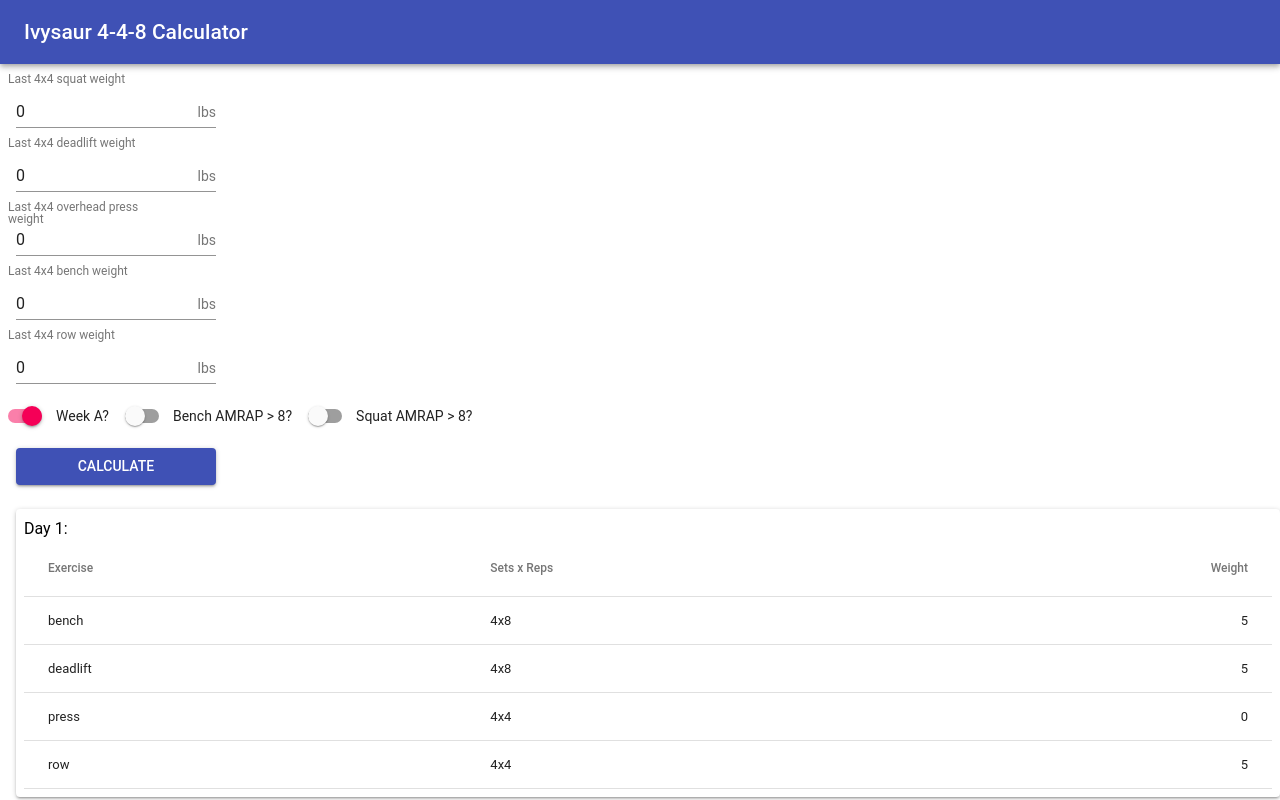
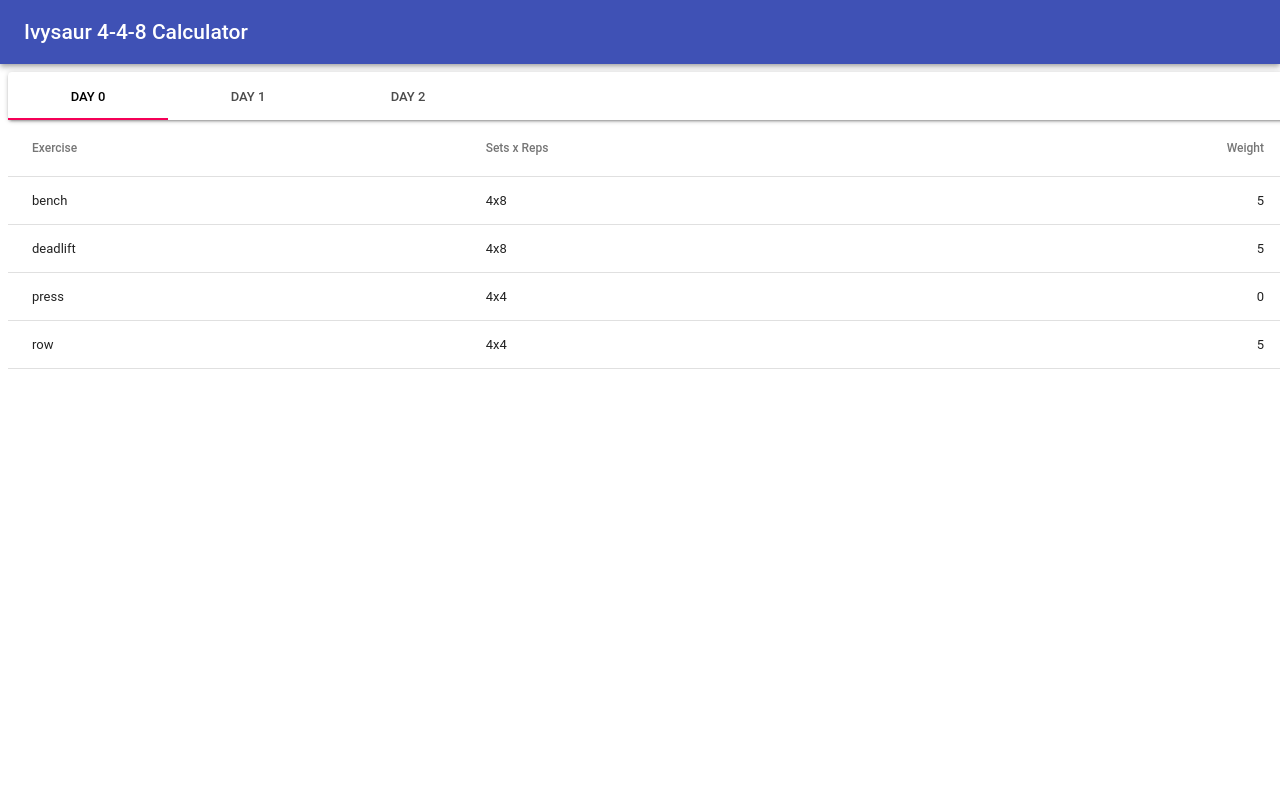
Before and after one commit to tydar/workout-calculator, a React (Create React App) app: page / in a window 1280 px wide. Both pictures are taken after a click on the button "CALCULATE". Shown: the top 800 px of the page. Built offline with nearby package versions, Linux system fonts and the light colour scheme.

Commit message:
Added tabulation to workout tables.

```diff
--- a/src/App.jsx
+++ b/src/App.jsx
@@ -1,6 +1,6 @@
 import React, { Component } from 'react';
 import LiftsFormWrapper from './components/LiftsForm';
-import WorkoutTable from './components/WorkoutTable';
+import WorkoutTables from './components/WorkoutTables';
 import NavBar from './components/NavBar';
 import { generateWeights } from './utils/utils';
 
@@ -25,8 +25,7 @@
     return (
       <div>
         <NavBar />
-        <LiftsFormWrapper handleSubmit={this.handleLiftsSubmit} />
-        {week ? <WorkoutTable days={week} /> : null}
+        {week ? <WorkoutTables days={week} /> : <LiftsFormWrapper handleSubmit={this.handleLiftsSubmit} />}
       </div>
     );
   }
--- a/src/components/WorkoutTable.jsx
+++ /dev/null
@@ -1,68 +0,0 @@
-import React from 'react';
-import PropTypes from 'prop-types';
-import { withStyles } from '@material-ui/core/styles';
-import Table from '@material-ui/core/Table';
-import TableBody from '@material-ui/core/TableBody';
-import TableCell from '@material-ui/core/TableCell';
-import TableHead from '@material-ui/core/TableHead';
-import TableRow from '@material-ui/core/TableRow';
-import Paper from '@material-ui/core/Paper';
-import Typography from '@material-ui/core/Typography';
-
-const styles = theme => ({
-  root: {
-    width: '100%',
-    margin: theme.spacing.unit,
-  },
-  table: {
-    padding: theme.spacing.unit,
-    margin: theme.spacing.unit,
-  },
-});
-
-function WorkoutTable(props) {
-  const { classes, days } = props;
-  return (
-    <div className={classes.root}>
-      {days.map((day, dindex) => {
-        return (
-          <Paper className={classes.table}>
-            <Typography color="inherit" variant="subheading">
-              Day {dindex + 1}:
-            </Typography>
-            <Table key={dindex}>
-              <TableHead>
-                <TableRow>
-                  <TableCell>Exercise</TableCell>
-                  <TableCell>Sets x Reps</TableCell>
-                  <TableCell numeric>Weight</TableCell>
-                </TableRow>
-              </TableHead>
-              <TableBody>
-                {day.map((exercise, index) => {
-                  return (
-                    <TableRow key={index}>
-                      <TableCell component="th" scope="row">
-                        {exercise.name}
-                      </TableCell>
-                      <TableCell>
-                        {exercise.sets}
-                        x
-                        {exercise.reps}
-                      </TableCell>
-                      <TableCell numeric>
-                        {exercise.weight}
-                      </TableCell>
-                    </TableRow>
-                  );
-                })}
-              </TableBody>
-            </Table>
-          </Paper>
-        );
-      })}
-    </div>
-  );
-}
-
-export default withStyles(styles)(WorkoutTable);
--- /dev/null
+++ b/src/components/WorkoutTables.jsx
@@ -0,0 +1,102 @@
+import React from 'react';
+import PropTypes from 'prop-types';
+import { withStyles } from '@material-ui/core/styles';
+import Table from '@material-ui/core/Table';
+import TableBody from '@material-ui/core/TableBody';
+import TableCell from '@material-ui/core/TableCell';
+import TableHead from '@material-ui/core/TableHead';
+import TableRow from '@material-ui/core/TableRow';
+import Tabs from '@material-ui/core/Tabs';
+import Tab from '@material-ui/core/Tab';
+import Paper from '@material-ui/core/Paper';
+import Typography from '@material-ui/core/Typography';
+
+const styles = theme => ({
+  root: {
+    width: '100%',
+    margin: theme.spacing.unit,
+  },
+  table: {
+    padding: theme.spacing.unit,
+    margin: theme.spacing.unit,
+  },
+});
+
+function WorkoutTable(props) {
+  const { classes, day } = props;
+  return (
+    <Table>
+      <TableHead>
+        <TableRow>
+          <TableCell>Exercise</TableCell>
+          <TableCell>Sets x Reps</TableCell>
+          <TableCell numeric>Weight</TableCell>
+        </TableRow>
+      </TableHead>
+      <TableBody>
+        {day.map((exercise, index) => {
+          return (
+            <TableRow key={index}>
+              <TableCell component="th" scope="row">
+                {exercise.name}
+              </TableCell>
+              <TableCell>
+                {exercise.sets}
+                x
+                {exercise.reps}
+              </TableCell>
+              <TableCell numeric>
+                {exercise.weight}
+              </TableCell>
+            </TableRow>
+          );
+        })}
+      </TableBody>
+    </Table>
+  );
+}
+
+class WorkoutTables extends React.Component {
+  constructor(props) {
+    super(props);
+    this.state = {
+      tab: 0,
+    };
+    this.handleChange = this.handleChange.bind(this);
+  }
+
+  handleChange(event, value) {
+    event.preventDefault();
+    this.setState({
+      tab: value,
+    });
+  }
+
+  render() {
+    const { days, classes } = this.props;
+    const { tab } = this.state;
+    return (
+      <div className={classes.root}>
+        <Paper>
+          <Tabs value={tab} onChange={this.handleChange}>
+            {
+              days.map((day, dindex) => {
+                const label = `Day ${dindex}`;
+                return (<Tab label={label} />);
+              })
+            }
+          </Tabs>
+        </Paper>
+        { days.map((day, dindex) => {
+          return (
+            <React.Fragment>
+              { tab === dindex && <WorkoutTable day={day} /> }
+            </React.Fragment>
+          );
+        })}
+      </div>
+    );
+  }
+}
+
+export default withStyles(styles)(WorkoutTables);
```
